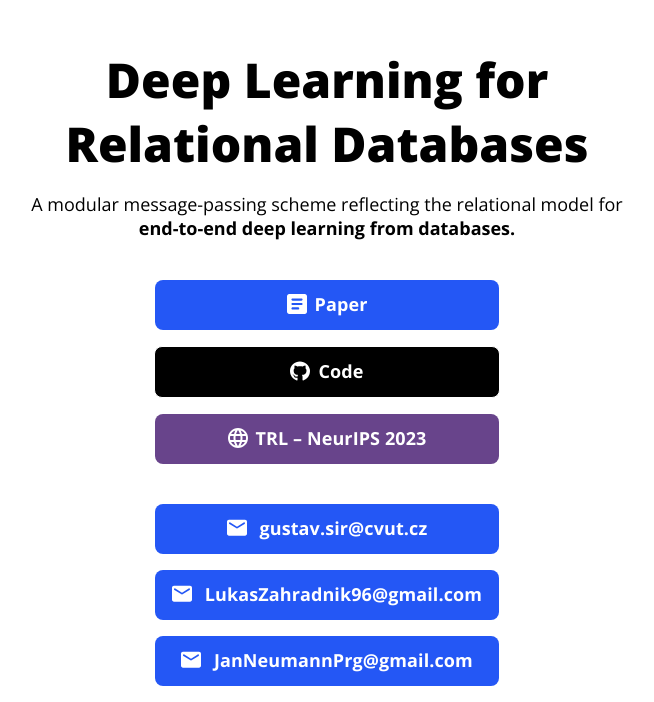
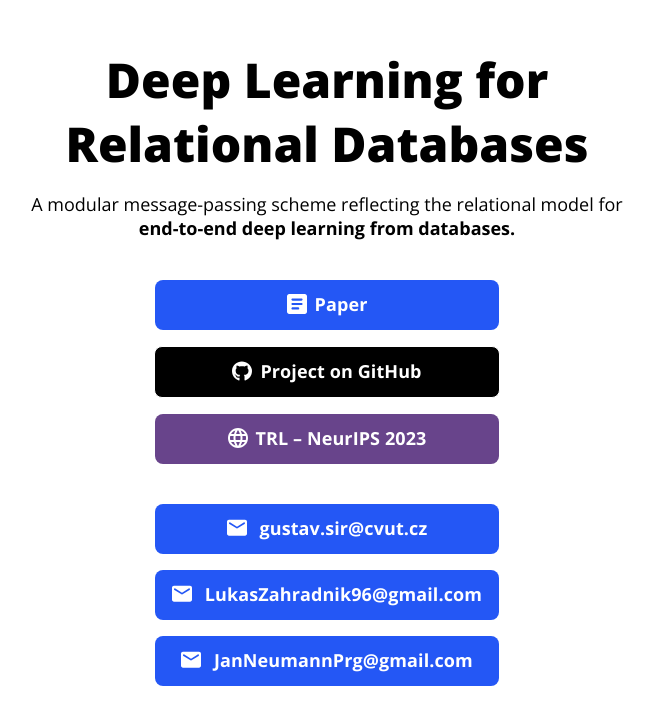
Before and after one commit to LukasZahradnik/deep-db-learning, a plain HTML site: page index.html in a window 1280 px wide. Shown: the part 140-842 px from the top of the page, without its empty margins (313-967 px from the left). Drawn offline with Linux system fonts and the light colour scheme.

Commit message:
Rename 'Code' to 'Project on GitHub'

```diff
--- a/index.html
+++ b/index.html
@@ -57,7 +57,7 @@
 
         <!-- GitHub -->
         <a class="button button-github" href="https://github.com/LukasZahradnik/deep-db-learning" target="_blank"
-            rel="noopener" role="button"><img class="icon" src="images/icons/github.svg" alt="">Code</a><br>
+            rel="noopener" role="button"><img class="icon" src="images/icons/github.svg" alt="">Project on GitHub</a><br>
 
         <!-- NeurIPS Website -->
         <a class="button button-neurips" href="https://neurips.cc/virtual/2023/81289" target="_blank" rel="noopener" role="button"><img class="icon"
```
